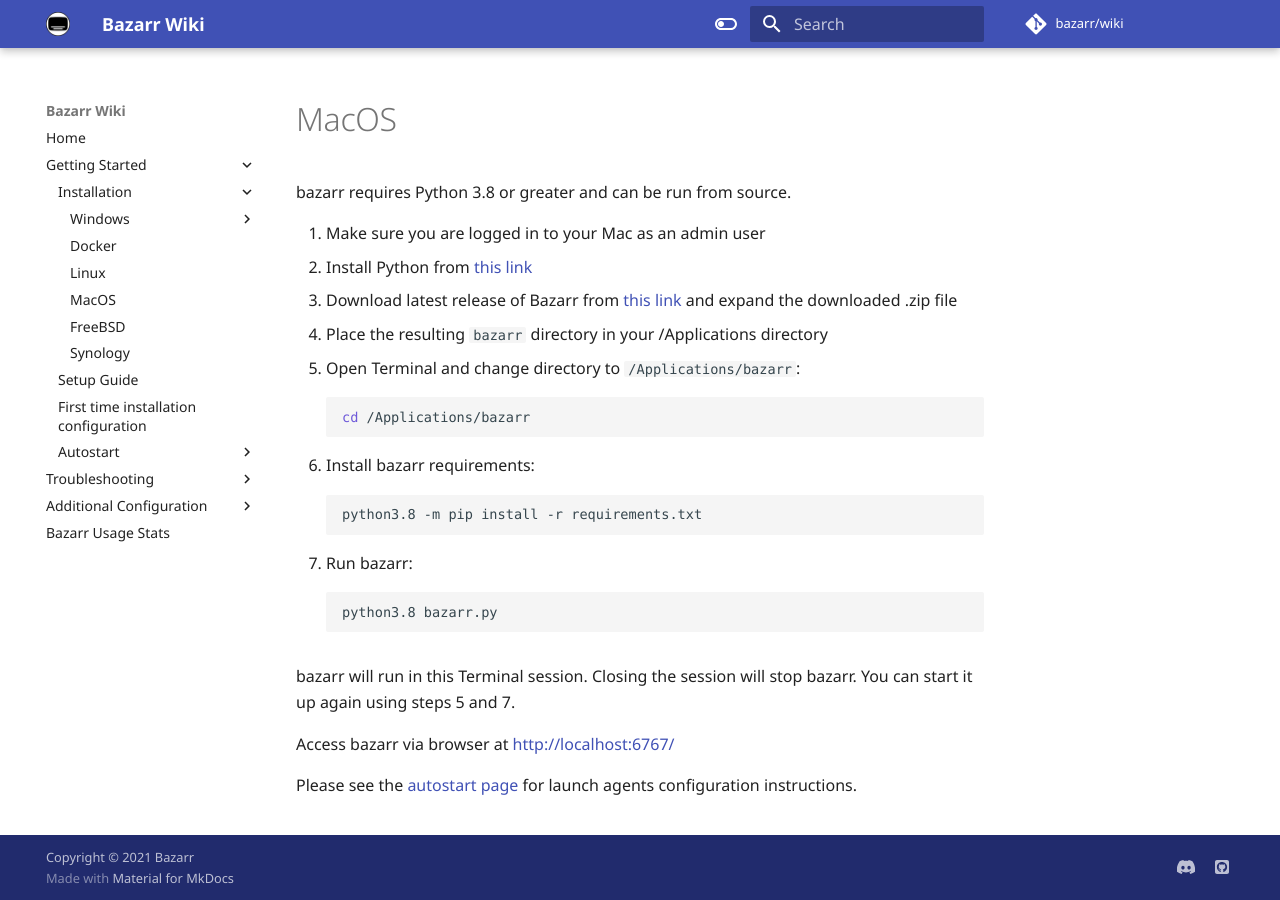
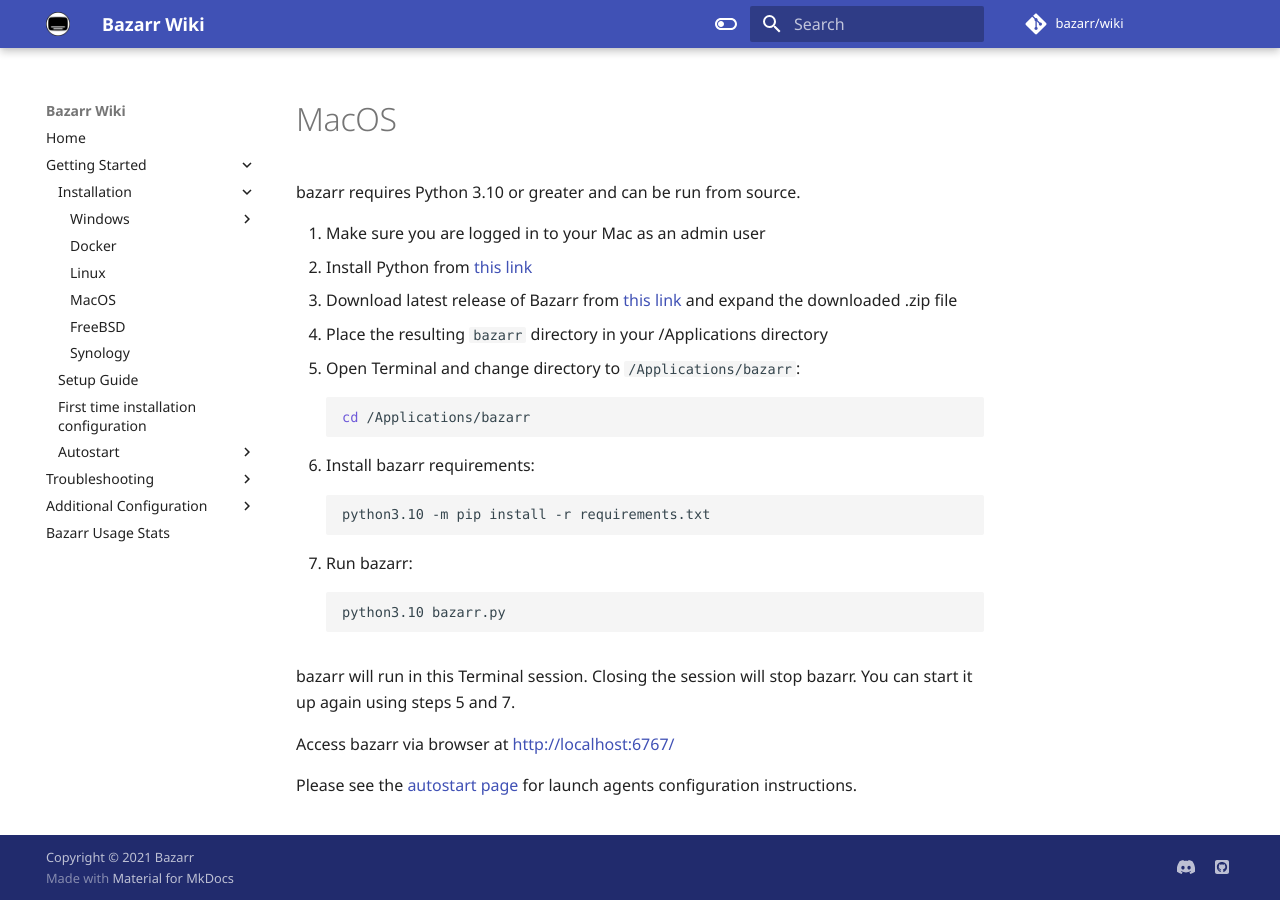
Before and after one commit to bazarr/wiki, an MkDocs documentation site: the page built from docs/Getting-Started/Installation/MacOS/macos.md, in a window 1280 px wide. Built offline with MkDocs 1.6.1 and Material for MkDocs 9.7.7, drawn with Linux system fonts in a browser that asks for light colours; some web fonts are replaced; comment, search, counter and statistics services are not loaded.

Commit message:
Bumped minimal python version

````diff
--- a/docs/Getting-Started/Installation/MacOS/macos.md
+++ b/docs/Getting-Started/Installation/MacOS/macos.md
@@ -1,9 +1,9 @@
 # MacOS
 
-bazarr requires Python 3.8 or greater and can be run from source.
+bazarr requires Python 3.10 or greater and can be run from source.
 
 1. Make sure you are logged in to your Mac as an admin user
-1. Install Python from [this link](https://www.python.org/ftp/python/3.8.6/python-3.8.6-macosx10.9.pkg)
+1. Install Python from [this link](https://www.python.org/ftp/python/3.10.11/python-3.10.11-macos11.pkg)
 1. Download latest release of Bazarr from [this link](https://github.com/morpheus65535/bazarr/releases/latest/download/bazarr.zip) and expand the downloaded .zip file
 1. Place the resulting `bazarr` directory in your /Applications directory
 1. Open Terminal and change directory to `/Applications/bazarr`:
@@ -15,13 +15,13 @@ bazarr requires Python 3.8 or greater and can be run from source.
 1. Install bazarr requirements:
 
     ```bash
-    python3.8 -m pip install -r requirements.txt
+    python3.10 -m pip install -r requirements.txt
     ```
 
 1. Run bazarr:
 
     ```bash
-    python3.8 bazarr.py
+    python3.10 bazarr.py
     ```
 
 bazarr will run in this Terminal session. Closing the session will stop bazarr. You can start it up again using steps 5 and 7.
````
Also changed, not shown: docs/Getting-Started/Autostart/MacOS/macos.md (+1 -1 lines), docs/Getting-Started/Autostart/Windows/windows.md (+2 -2 lines), docs/Getting-Started/Installation/Linux/linux.md (+1 -1 lines), docs/Getting-Started/Installation/Windows/source.md (+2 -2 lines).
